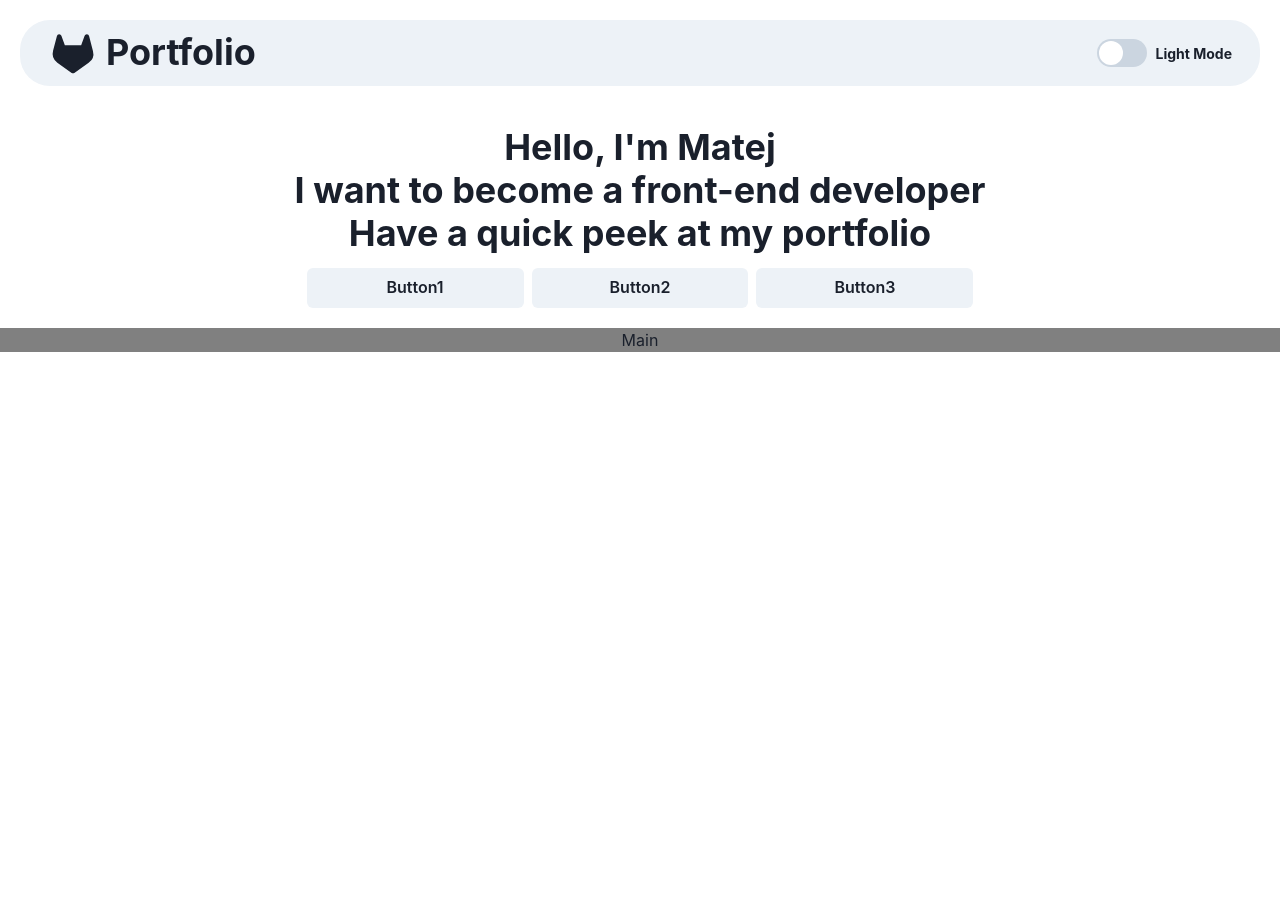
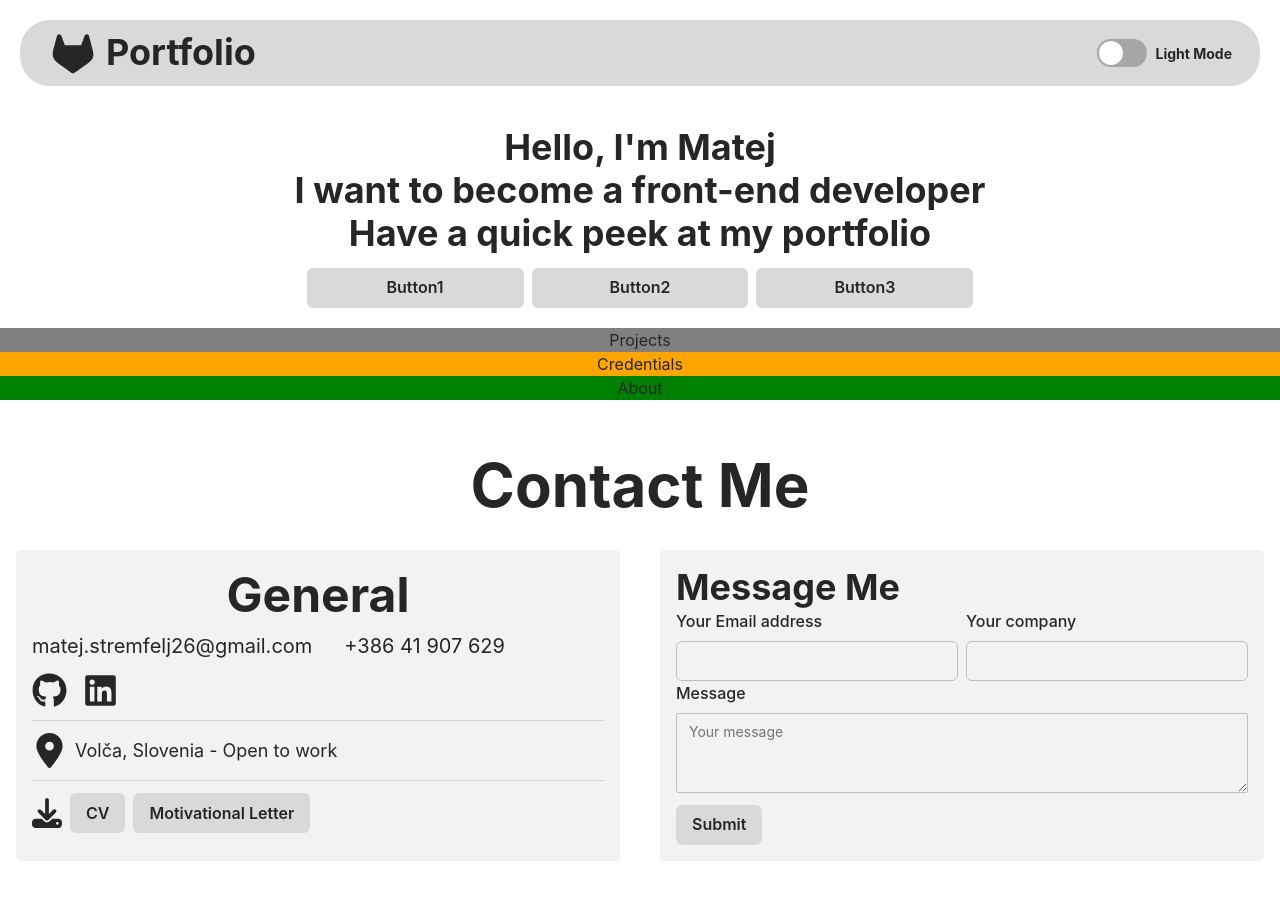
Before and after one commit to MatejGHub/Portfolio, a React (Vite) app: page / in a window 1280 px wide. Before the commit the page ends 800 px from the top, so only its background shows below. Built offline with nearby package versions, Linux system fonts and the light colour scheme.

Commit message:
Contact section

```diff
--- a/package.json
+++ b/package.json
@@ -13,6 +13,7 @@
     "@chakra-ui/react": "^2.8.2",
     "@emotion/react": "^11.11.4",
     "@emotion/styled": "^11.11.5",
+    "emailjs-com": "^3.2.0",
     "framer-motion": "^11.2.6",
     "node-sass": "^9.0.0",
     "react": "^18.2.0",
--- a/src/App.tsx
+++ b/src/App.tsx
@@ -4,8 +4,7 @@ import React from "react";
 import NavBar from "./components/NavBar";
 import Hero from "./components/Hero";
 import CenteredBox from "./styles/BoxStyles"; //Styles to center the content
-
-// Finished with navbar for now. You will add extra later. Now focus on the hero section what you want to place in it?
+import Contact from "./components/Contact";
 
 function App() {
   return (
@@ -14,7 +13,10 @@ function App() {
         templateAreas={`
         "nav nav nav"
         "hero hero hero"
-        "main main main"
+        "projects projects projects"
+        "credentials credentials credentials"
+        "about about about"
+        "contact contact contact"
       `}
         templateColumns={`repeat(3, 1fr)`}
       >
@@ -26,8 +28,19 @@ function App() {
             <Hero />
           </CenteredBox>
         </GridItem>
-        <GridItem bg="gray" area="main">
-          <CenteredBox>Main</CenteredBox>
+        <GridItem bg="gray" area="projects">
+          <CenteredBox>Projects</CenteredBox>
+        </GridItem>
+        <GridItem bg="orange" area="credentials">
+          <CenteredBox>Credentials</CenteredBox>
+        </GridItem>
+        <GridItem bg="green" area="about">
+          <CenteredBox>About</CenteredBox>
+        </GridItem>
+        <GridItem area="contact">
+          <CenteredBox>
+            <Contact />
+          </CenteredBox>
         </GridItem>
       </Grid>
     </>
@@ -35,3 +48,5 @@ function App() {
 }
 
 export default App;
+
+// This project uses: React, Typescript, ChakraUI, EmailJS
--- /dev/null
+++ b/src/LinkItem.tsx
@@ -0,0 +1,14 @@
+import React, { ReactNode } from "react";
+
+interface LinkItemProps {
+  href: string;
+  children?: ReactNode;
+}
+
+const LinkItem: React.FC<LinkItemProps> = ({ href, children }) => (
+  <a href={href} target="_blank">
+    {children}
+  </a>
+);
+
+export default LinkItem;
--- /dev/null
+++ b/src/components/Contact.tsx
@@ -0,0 +1,40 @@
+import {
+  Box,
+  SimpleGrid,
+  Text,
+  useBreakpointValue,
+  useMediaQuery
+} from "@chakra-ui/react";
+
+import React from "react";
+import ContactGeneral from "./ContactGeneral";
+import ContactMessageMe from "./ContactMessageMe";
+
+const Contact = () => {
+  const [isLargerThanMD] = useMediaQuery("(min-width: 778px)");
+  const [isLargerThanSM] = useMediaQuery("(min-width: 500px)");
+  return (
+    <>
+      <Box textAlign={"center"} marginY={"40px"}>
+        <Text
+          fontSize={isLargerThanSM ? "6xl" : "4xl"}
+          fontWeight="bold"
+          marginBottom={5}
+        >
+          Contact Me
+        </Text>
+        <SimpleGrid
+          gap={10}
+          fontSize="16px"
+          columns={isLargerThanMD ? 2 : 1}
+          paddingX={2}
+        >
+          <ContactGeneral />
+          <ContactMessageMe />
+        </SimpleGrid>
+      </Box>
+    </>
+  );
+};
+
+export default Contact;
--- /dev/null
+++ b/src/components/ContactGeneral.tsx
@@ -0,0 +1,100 @@
+import {
+  Box,
+  Button,
+  Divider,
+  HStack,
+  Heading,
+  Link,
+  useColorMode,
+  useMediaQuery
+} from "@chakra-ui/react";
+import React from "react";
+import { FaGithub, FaLinkedin } from "react-icons/fa";
+import { FaLocationDot, FaDownload } from "react-icons/fa6";
+import AnimatedUnderline from "../styles/AnimatedUnderline";
+import LinkItem from "../LinkItem";
+import useIsMobile from "../hooks/useIsMobile";
+
+const ContactGeneral = () => {
+  const isMobile = useIsMobile(); // Checks if user is on mobile device
+  const { colorMode } = useColorMode();
+  const [isLargerThanMD] = useMediaQuery("(min-width: 778px)");
+  const [isLargerThanSM] = useMediaQuery("(min-width: 500px)");
+
+  const socialLinks = [
+    { href: "https://github.com/MatejGHub", icon: <FaGithub /> },
+    {
+      href: "https://www.linkedin.com/in/matej-%C5%A1tremfelj-ba9136283/",
+      icon: <FaLinkedin />
+    }
+  ];
+
+  return (
+    <>
+      <Box
+        backgroundColor={colorMode === "light" ? "gray.50" : "gray.700"}
+        padding={4}
+        borderRadius={5}
+      >
+        <Heading marginBottom={2} fontSize={isLargerThanSM ? "5xl" : "4xl"}>
+          General
+        </Heading>
+        <HStack
+          gap={isLargerThanSM ? 8 : 0}
+          fontSize={"xl"}
+          marginBottom={3}
+          wrap={isLargerThanMD ? "nowrap" : "wrap"}
+        >
+          <AnimatedUnderline>
+            <LinkItem href={"mailto:matej.stremfelj26@gmail.com"}>
+              matej.stremfelj26@gmail.com
+            </LinkItem>
+          </AnimatedUnderline>
+          {isMobile ? (
+            <Link>
+              <AnimatedUnderline>+386 41 907 629</AnimatedUnderline>
+            </Link>
+          ) : (
+            <AnimatedUnderline>+386 41 907 629</AnimatedUnderline>
+          )}
+        </HStack>
+        <HStack marginBottom={3} gap={4}>
+          {/*  */}
+
+          {socialLinks.map((link, id) => {
+            return (
+              <LinkItem key={id} href={link.href}>
+                {React.cloneElement(link.icon, { fontSize: "35px" })}{" "}
+              </LinkItem>
+            );
+          })}
+        </HStack>
+        <Divider />
+        <HStack fontSize="lg" marginY={3}>
+          <LinkItem href="https://www.google.com/maps/place/Volča,+Slovenia">
+            <FaLocationDot fontSize="35px" />
+          </LinkItem>
+          <AnimatedUnderline>Volča, Slovenia - Open to work</AnimatedUnderline>
+        </HStack>
+        <Divider />
+        <HStack marginTop={3}>
+          <FaDownload fontSize="30px" />
+          <Link
+            href="https://docs.google.com/document/d/1-NNsdX8HrvpSZbZnAF_cgoUGcTZuk4L2oVk3FCGouzk/export?format=pdf"
+            download
+          >
+            <Button>CV</Button>
+          </Link>
+          <Link
+            href="https://docs.google.com/document/d/1xXy4aPWNrU3L2IAGsTs1AcKSsTj_nLI6AusXQNMTsjs/export?format=pdf"
+            download
+          >
+            <Button>Motivational Letter</Button>
+          </Link>
+        </HStack>
+      </Box>
+    </>
+  );
+};
+
+export default ContactGeneral;
--- /dev/null
+++ b/src/components/ContactMessageMe.tsx
@@ -0,0 +1,125 @@
+import {
+  Heading,
+  Box,
+  useColorMode,
+  FormControl,
+  FormLabel,
+  Input,
+  Button,
+  Textarea,
+  Flex,
+  Text,
+  useBreakpointValue,
+  HStack
+} from "@chakra-ui/react";
+import React, { useState } from "react";
+import emailjs from "emailjs-com";
+
+interface FormData {
+  name: string;
+  email: string;
+  message: string;
+}
+
+const ContactMessageMe = () => {
+  const [emailStatus, setEmailStatus] = useState(null);
+  const { colorMode } = useColorMode();
+  const [form, setForm] = useState<FormData>({
+    name: "",
+    email: "",
+    message: ""
+  });
+
+  const templateParams = {
+    email_id: form.email,
+    company: form.name,
+    message: form.message
+  };
+
+  const resetForm = () => {
+    setForm({ name: "", email: "", message: "" });
+  };
+
+  const handleFormSubmit = (e) => {
+    e.preventDefault();
+    emailjs
+      .send(
+        "service_zisi8ef",
+        "template_zvgxm4g",
+        templateParams,
+        "1USr9WMQwk5Zv_pw3"
+      )
+      .then((response) => {
+        console.log("SUCCESS!", response.status, response.text);
+        setEmailStatus("success" as any);
+      })
+      .catch((error) => {
+        console.log("FAILED...", error.text);
+        setEmailStatus("failure" as any);
+      });
+    resetForm();
+  };
+
+  return (
+    <>
+      <Box
+        backgroundColor={colorMode === "light" ? "gray.50" : "gray.700"}
+        textAlign={["center", "start"]}
+        padding={4}
+        borderRadius={5}
+      >
+        <Heading>Message Me</Heading>
+        <form onSubmit={handleFormSubmit}>
+          <Flex
+            gap={2}
+            direction={useBreakpointValue({ base: "column", sm: "row" })}
+          >
+            <FormControl>
+              <FormLabel>Your Email address</FormLabel>
+              <Input
+                id="email_id"
+                type="email"
+                value={form.email}
+                onChange={(e) => setForm({ ...form, email: e.target.value })}
+                required
+              />
+            </FormControl>
+            <FormControl>
+              <FormLabel>Your company</FormLabel>
+              <Input
+                id="company"
+                type="text"
+                value={form.name}
+                onChange={(e) => setForm({ ...form, name: e.target.value })}
+              />
+            </FormControl>
+          </Flex>
+          <FormControl>
+            <FormLabel>Message</FormLabel>
+            <Textarea
+              id="message"
+              marginBottom={3}
+              placeholder="Your message"
+              size="sm"
+              h="20px"
+              maxLength={500}
+              value={form.message}
+              onChange={(e) => setForm({ ...form, message: e.target.value })}
+              required
+            />
+          </FormControl>
+          <HStack>
+            <Button type="submit">Submit</Button>
+            {emailStatus === "success" ? (
+              <Text color="green">Sent!</Text>
+            ) : emailStatus === "failure" ? (
+              <Text color="red.400">Failed to send!</Text>
+            ) : null}
+          </HStack>
+        </form>
+      </Box>
+    </>
+  );
+};
+
+export default ContactMessageMe;
--- a/src/components/SwitchColorMode.tsx
+++ b/src/components/SwitchColorMode.tsx
@@ -6,7 +6,7 @@ const config: ThemeConfig = {
 };
 
 const colors = {
-  brand: {
+  gray: {
     50: "#f2f2f2",
     100: "#d9d9d9",
     200: "#bfbfbf",
--- /dev/null
+++ b/src/hooks/useIsMobile.tsx
@@ -0,0 +1,19 @@
+import { useEffect, useState } from "react";
+
+const useIsMobile = () => {
+  const [isMobile, setIsMobile] = useState(false);
+
+  useEffect(() => {
+    const mobile =
+      /iPhone|iPad|iPod|Android|webOS|BlackBerry|Windows Phone|Opera Mini|IEMobile|Mobile/i.test(
+        navigator.userAgent
+      );
+    setIsMobile(mobile);
+  }, []);
+
+  return isMobile;
+};
+
+export default useIsMobile;
+
+// Hook to check if user is using a mobile phone
--- /dev/null
+++ b/src/styles/AnimatedUnderline.tsx
@@ -0,0 +1,27 @@
+import { Box } from "@chakra-ui/react";
+import React from "react";
+
+const AnimatedUnderlineText = ({ children, ...props }) => (
+  <Box
+    position="relative"
+    display="inline-block"
+    _hover={{ "& span": { transform: "scaleX(1)" } }}
+    {...props}
+  >
+    {children}
+    <Box
+      as="span"
+      position="absolute"
+      bottom="0"
+      left="0"
+      height="1.5px"
+      width="100%"
+      backgroundColor="currentcolor"
+      transform="scaleX(0)"
+      transformOrigin="left"
+      transition="transform 0.3s ease-in"
+    />
+  </Box>
+);
+
+export default AnimatedUnderlineText;
```
Also changed, not shown: 1 other file (tests, documents, lock files or other folders).
